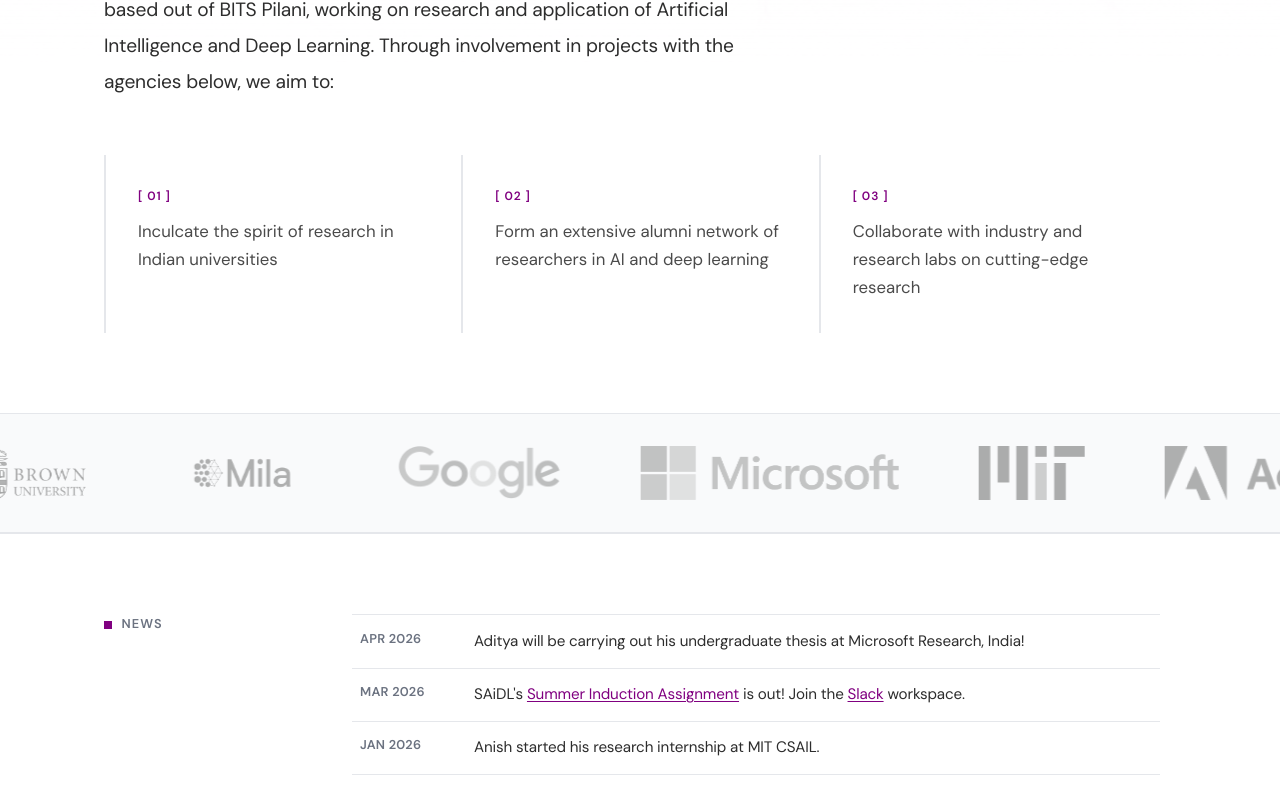
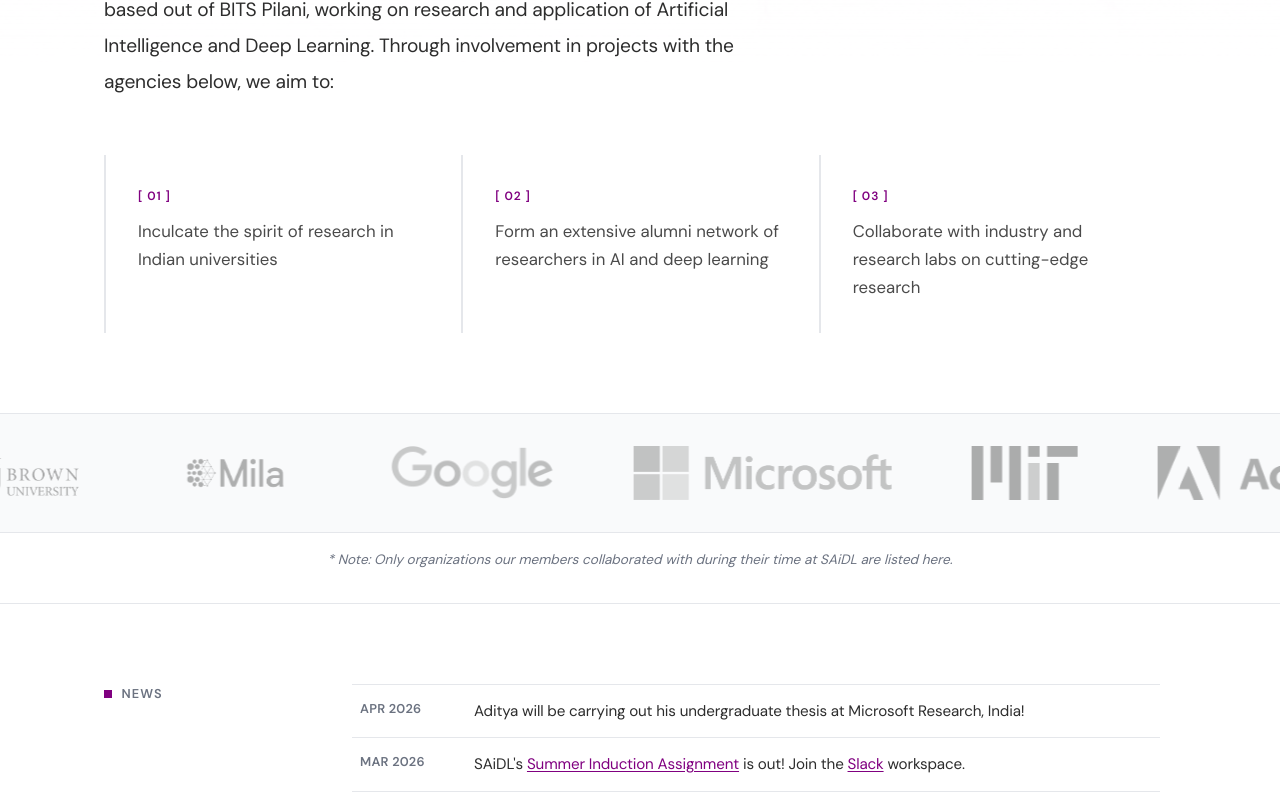
Before and after one commit to SforAiDl/website_new, a Next.js app: page / in a window 1280 px wide. Shown: the part 966-1758 px from the top of the page. Built offline with nearby package versions, Linux system fonts and the light colour scheme.

Commit message:
add some clarifications

```diff
--- a/app/page.module.css
+++ b/app/page.module.css
@@ -263,6 +263,15 @@
   transform: scale(1.05);
 }
 
+.marqueeDisclaimer {
+  font-size: 0.85rem;
+  color: var(--text-light);
+  text-align: center;
+  padding: 1rem 0 2rem;
+  font-style: italic;
+  background-color: var(--bg);
+}
+
 /* ── News Section ── */
 .newsSection {
   background-color: var(--bg);
--- a/app/page.tsx
+++ b/app/page.tsx
@@ -204,6 +204,9 @@ export default function HomePage() {
             </div>
           </div>
         </section>
+        <div className={styles.marqueeDisclaimer}>
+          * Note: Only organizations our members collaborated with during their time at SAiDL are listed here.
+        </div>
       </FadeIn>
 
       {/* News */}
--- a/app/publications/page.tsx
+++ b/app/publications/page.tsx
@@ -112,6 +112,9 @@ export default function PublicationsPage() {
           <span className={styles.labelDot} />
           PUBLICATIONS
         </div>
+        <p className={styles.disclaimer}>
+          * Only publications authored by members during their time at SAiDL are listed here.
+        </p>
       </FadeIn>
 
       <div className={styles.list}>
```
Also changed, not shown: app/publications/page.module.css (+7 -0 lines).
